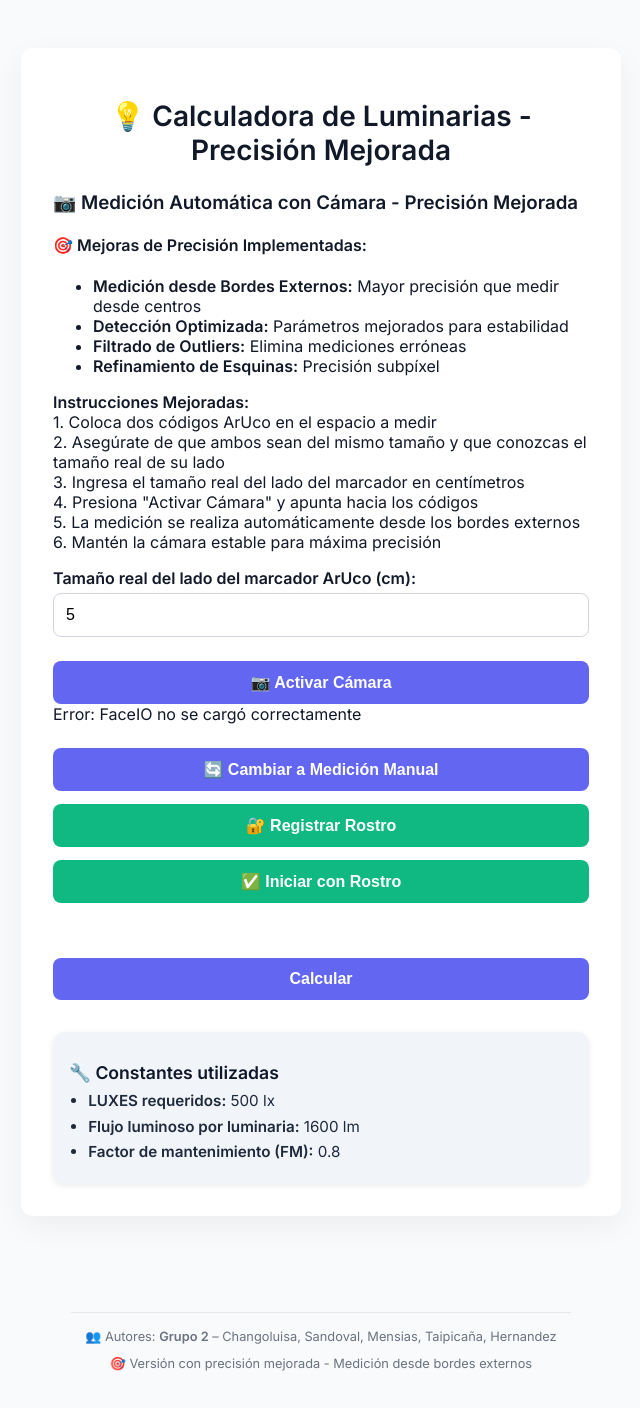
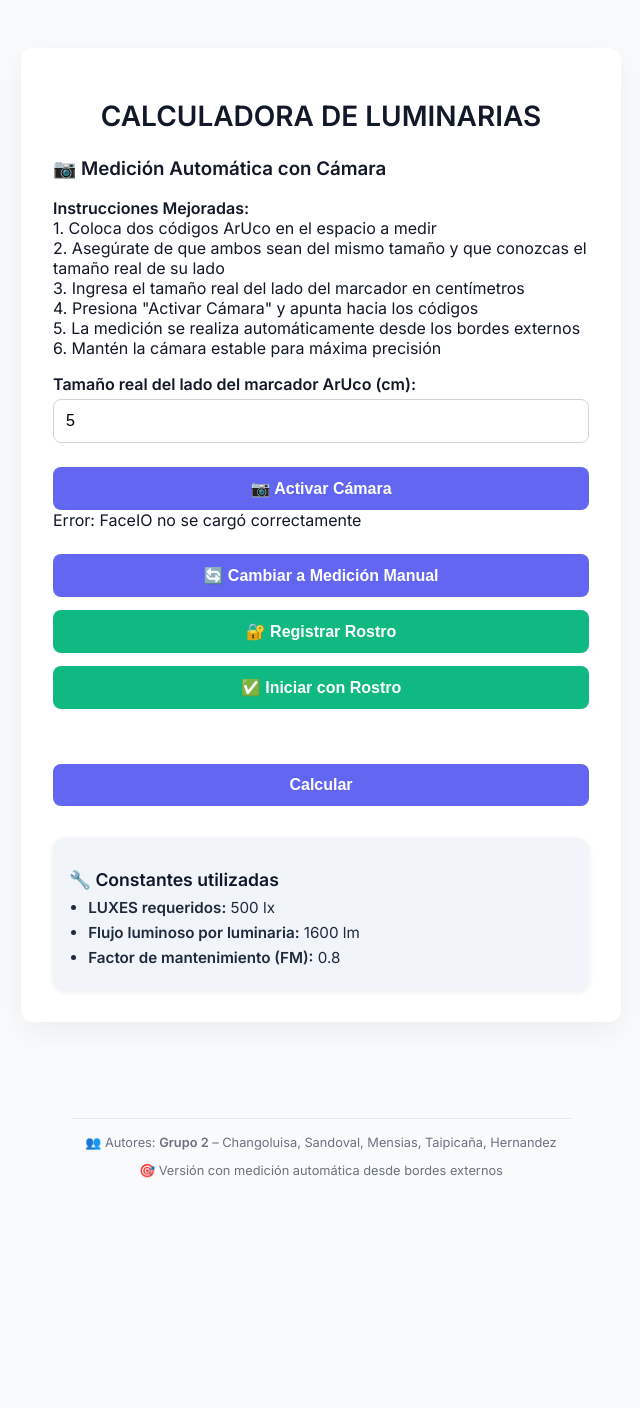
Before and after one commit to Anderlexa/app_luminaria, a Flask app: page / in a window 1280 px wide. Shown: the whole page, without its empty margins (319-959 px from the left). After the commit the page ends 1178 px from the top, so only its background shows below. Run offline with Flask 3, Linux system fonts and the light colour scheme; some libraries are stand-ins or nearby versions.

Commit message:
Última versión

```diff
--- a/templates/index.html
+++ b/templates/index.html
@@ -3,7 +3,7 @@
 <head>
   <meta charset="UTF-8" />
   <meta name="viewport" content="width=device-width, initial-scale=1.0"/>
-  <title>Calculadora de Luminarias - Precisión Mejorada</title>
+  <title>CALCULADORA DE LUMINARIAS</title>
 
   <!-- ✅ SDK FaceIO cargado en el <head> -->
   <script src="https://cdn.faceio.net/fio.js" defer></script>
@@ -19,22 +19,14 @@
 
   <!-- Contenedor principal de la app -->
   <div class="container">
-    <h1>💡 Calculadora de Luminarias - Precisión Mejorada</h1>
+    <h1>CALCULADORA DE LUMINARIAS</h1>
 
     <!-- Formulario principal -->
     <div class="form">
       <!-- Sección de cámara para medición automática -->
       <div class="camera-section">
-        <h3>📷 Medición Automática con Cámara - Precisión Mejorada</h3>
-        <div class="precision-info">
-          <h4>🎯 Mejoras de Precisión Implementadas:</h4>
-          <ul>
-            <li><strong>Medición desde Bordes Externos:</strong> Mayor precisión que medir desde centros</li>
-            <li><strong>Detección Optimizada:</strong> Parámetros mejorados para estabilidad</li>
-            <li><strong>Filtrado de Outliers:</strong> Elimina mediciones erróneas</li>
-            <li><strong>Refinamiento de Esquinas:</strong> Precisión subpíxel</li>
-          </ul>
-        </div>
+        <h3>📷 Medición Automática con Cámara</h3>
+
         <p class="instructions">
           <strong>Instrucciones Mejoradas:</strong><br>
           1. Coloca dos códigos ArUco en el espacio a medir<br>
@@ -60,7 +52,7 @@
         </div>
         <!-- Resultados de la medición automática -->
         <div class="measurement-results" id="measurementResults" style="display:none;">
-          <h4>📏 Resultados de Medición Mejorada:</h4>
+          <h4>📏 Resultados de Medición:</h4>
           <p><strong>Distancia detectada:</strong> <span id="distanciaDetectada">-</span> m</p>
           <p><strong>Área calculada:</strong> <span id="areaDetectada">-</span> m²</p>
           <p><strong>Confianza de medición:</strong> <span id="confianzaMedicion">-</span></p>
@@ -96,14 +88,13 @@
             <div class="visualization-legend">
               <h6>🎨 Leyenda de la Visualización:</h6>
               <ul>
-                <li><span style="color: red;">🔴</span> Marcador ArUco 1 (esquinas y contorno)</li>
-                <li><span style="color: blue;">🔵</span> Marcador ArUco 2 (esquinas y contorno)</li>
-                <li><span style="color: darkred;">🟤</span> Centro del Marcador 1</li>
-                <li><span style="color: darkblue;">🟦</span> Centro del Marcador 2</li>
-                <li><span style="color: green;">🟢</span> Distancia entre centros</li>
-                <li><span style="color: orange;">🟠</span> Puntos de medición multipunto</li>
-                <li><span style="color: purple;">🟣</span> Distancia entre bordes externos</li>
+                <li><span style="color: #ff0000;">🔴</span> Marcador ArUco 1 (contorno rojo)</li>
+                <li><span style="color: #0000ff;">🔵</span> Marcador ArUco 2 (contorno azul)</li>
+                <li><span style="color: #00ff00;">🟢</span> Línea de medición entre centros (verde)</li>
+                <li><span style="color: #ffa500;">🟠</span> Líneas de medición multipunto (naranja)</li>
+                <li><span style="color: #800080;">🟣</span> Línea de medición entre bordes externos (púrpura)</li>
               </ul>
+              <p><em><strong>Nota:</strong> Solo se muestra la línea del método seleccionado automáticamente según la precisión detectada.</em></p>
             </div>
           </div>
 
@@ -164,7 +155,7 @@
   <footer class="footer">
     <hr class="divider" />
     <p>👥 Autores: <strong>Grupo 2</strong> – Changoluisa, Sandoval, Mensias, Taipicaña, Hernandez</p>
-    <p>🎯 Versión con precisión mejorada - Medición desde bordes externos</p>
+            <p>🎯 Versión con medición automática desde bordes externos</p>
   </footer>
 </body>
 </html>
```
